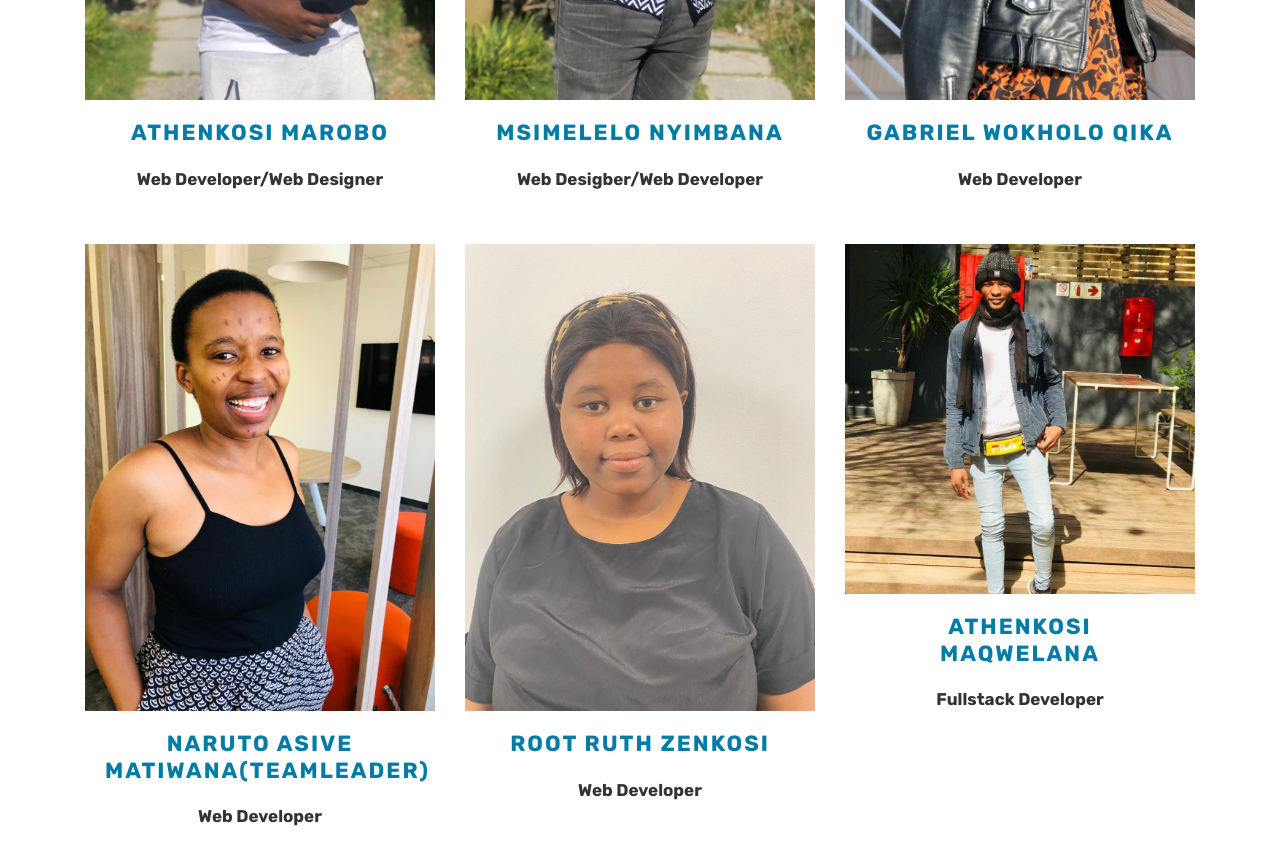
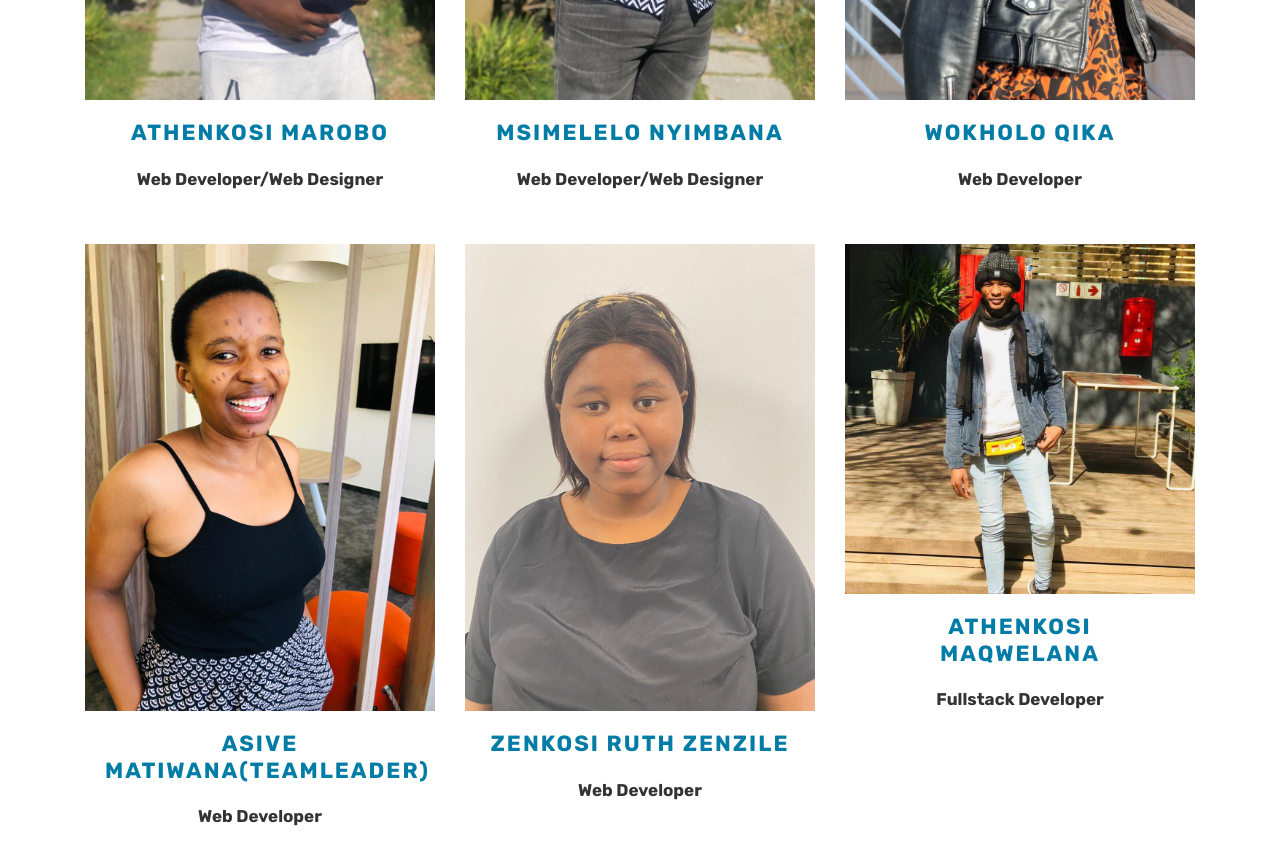
Before and after one commit to Athiyounglings/librarysystem, a plain HTML site: page staff.html in a window 1280 px wide. Shown: the part 1100-1955 px from the top of the page. Drawn offline with Linux system fonts and the light colour scheme; files whose address does not match are found by name.

Commit message:
fff
fgfgc

```diff
--- a/staff.html
+++ b/staff.html
@@ -126,7 +126,7 @@
 							</div>
 							<div class="team-content">
 								<h3 class="title"> Msimelelo Nyimbana</h3>
-								<span class="post">Web Desigber/Web developer</span>
+								<span class="post">Web Developer/Web Designer</span>
 							</div>
 						</div>
 					</div>
@@ -143,7 +143,7 @@
 								</ul>
 							</div>
 							<div class="team-content">
-								<h3 class="title">Gabriel Wokholo Qika</h3>
+								<h3 class="title">Wokholo Qika</h3>
 								<span class="post">Web Developer</span>
 							</div>
 						</div>
@@ -161,7 +161,7 @@
 								</ul>
 							</div>
 							<div class="team-content">
-								<h3 class="title">Naruto Asive Matiwana(TeamLeader)</h3>
+								<h3 class="title">Asive Matiwana(TeamLeader)</h3>
 								<span class="post">Web Developer</span>
 							</div>
 						</div>
@@ -179,7 +179,7 @@
 								</ul>
 							</div>
 							<div class="team-content">
-								<h3 class="title">Root Ruth Zenkosi </h3>
+								<h3 class="title">Zenkosi Ruth Zenzile</h3>
 								<span class="post">Web Developer</span>
 							</div>
 						</div>
```
Also changed, not shown: images/about-img1.jpg (deleted), images/all-bg1.jpg (deleted), images/avt-img.jpg (deleted), images/blog-img-01.jpg (deleted), images/blog-img-02.jpg (deleted), images/books/gallery-img-10.jpg (deleted), images/books/gallery-img-11.jpg (deleted), images/books/gallery-img-12.jpg (deleted), images/books/gallery-img-13.jpg (deleted), images/books/h1.jpg, images/books/h2.jpg, images/books/h3.jpg, images/books/s1.jpg, images/books/s2.jpg, 1 more files.
